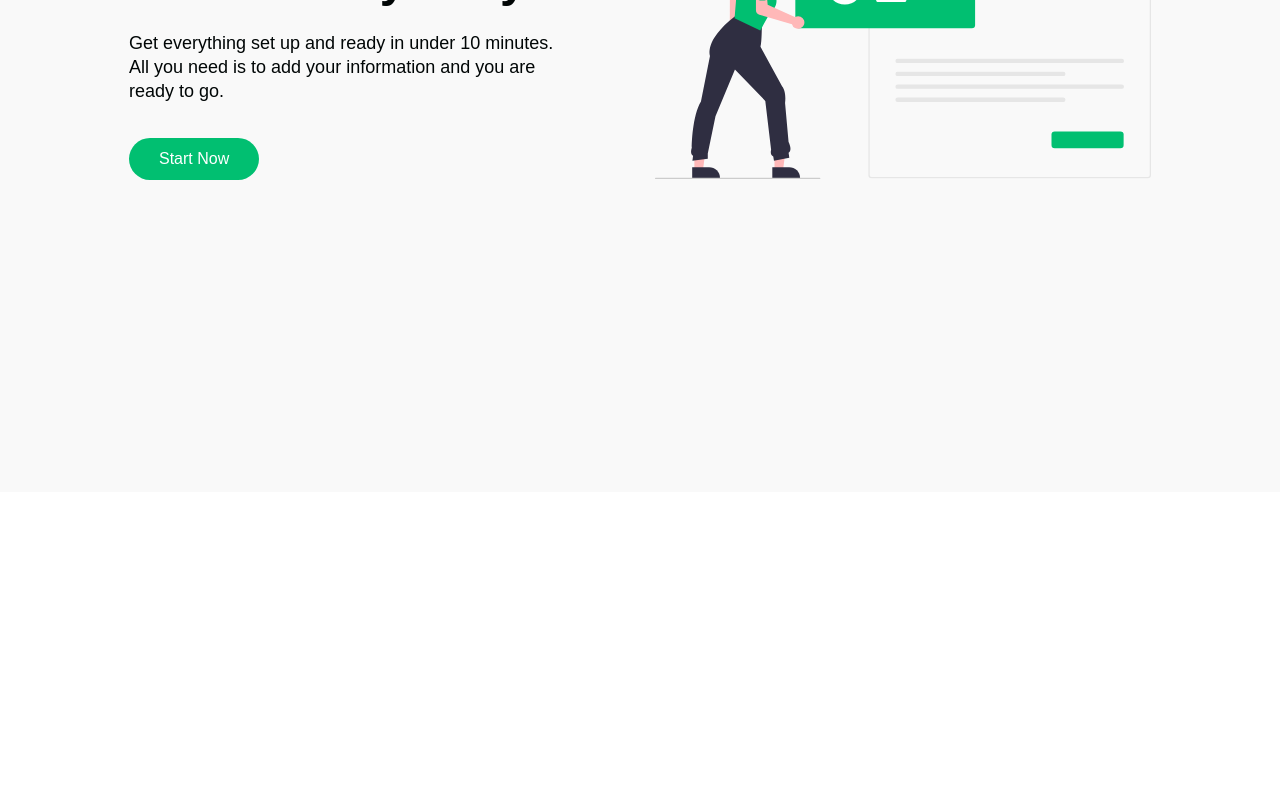
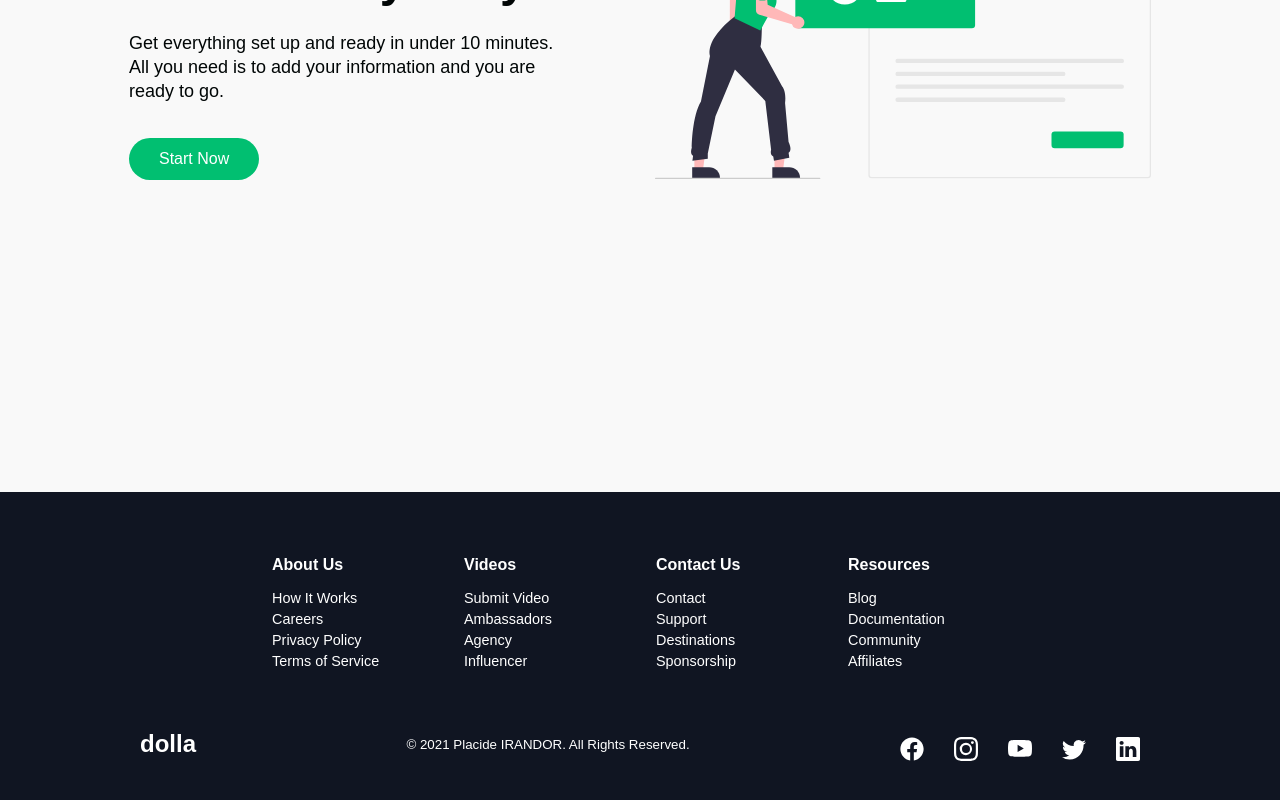
Before and after one commit to rachel490/dolla, a React (Create React App) app: page / in a window 1280 px wide. Shown: the part 3748-4548 px from the top of the page. Before the commit the page ends 4240 px from the top, so only its background shows below. Built offline with nearby package versions, Linux system fonts and the light colour scheme; a web font is replaced by a local one.

Commit message:
add Footer component

```diff
--- /dev/null
+++ b/src/components/Footer/Footer.jsx
@@ -0,0 +1,93 @@
+import React from 'react';
+import { FaFacebook } from 'react-icons/fa';
+import { BsInstagram, BsYoutube, BsTwitter, BsLinkedin } from 'react-icons/bs';
+import {
+  FooterContainer,
+  FooterWrapper,
+  LinkContainer,
+  LinkWrapper,
+  LinkTitle,
+  LinkList,
+  LinkItem,
+  SocialMediaContainer,
+  SocialMediaWrapper,
+  SocialMediaLogo,
+  SocialIconsWrapper,
+  SocialIconLink,
+  CopyRight,
+} from './Footer.style';
+
+const Footer = () => {
+  return (
+    <FooterContainer>
+      <FooterWrapper>
+        <LinkContainer>
+          <LinkWrapper>
+            <LinkList>
+              <LinkTitle>About Us</LinkTitle>
+              <LinkItem to='/'>How It Works</LinkItem>
+              <LinkItem to='/'>Careers</LinkItem>
+              <LinkItem to='/'>Privacy Policy</LinkItem>
+              <LinkItem to='/'>Terms of Service</LinkItem>
+            </LinkList>
+            <LinkList>
+              <LinkTitle>Videos</LinkTitle>
+              <LinkItem to='/'>Submit Video</LinkItem>
+              <LinkItem to='/'>Ambassadors</LinkItem>
+              <LinkItem to='/'>Agency</LinkItem>
+              <LinkItem to='/'>Influencer</LinkItem>
+            </LinkList>
+          </LinkWrapper>
+          <LinkWrapper>
+            <LinkList>
+              <LinkTitle>Contact Us</LinkTitle>
+              <LinkItem to='/'>Contact</LinkItem>
+              <LinkItem to='/'>Support</LinkItem>
+              <LinkItem to='/'>Destinations</LinkItem>
+              <LinkItem to='/'>Sponsorship</LinkItem>
+            </LinkList>
+            <LinkList>
+              <LinkTitle>Resources</LinkTitle>
+              <LinkItem to='/'>Blog</LinkItem>
+              <LinkItem to='/'>Documentation</LinkItem>
+              <LinkItem to='/'>Community</LinkItem>
+              <LinkItem to='/'>Affiliates</LinkItem>
+            </LinkList>
+          </LinkWrapper>
+        </LinkContainer>
+
+      <SocialMediaContainer>
+        <SocialMediaWrapper>
+          <SocialMediaLogo to='/'>dolla</SocialMediaLogo>
+          <CopyRight>
+            © {new Date().getFullYear()} Placide IRANDOR. All Rights Reserved.
+          </CopyRight>
+          <SocialIconsWrapper>
+            <SocialIconLink href='/' target='_blank' aria-label='Facebook'>
+              <FaFacebook />
+            </SocialIconLink>
+            <SocialIconLink href='/' target='_blank' aria-label='Instagram'>
+              <BsInstagram />
+            </SocialIconLink>
+            <SocialIconLink href='/' target='_blank' aria-label='Youtube'>
+              <BsYoutube />
+            </SocialIconLink>
+            <SocialIconLink
+              href='//www.twitter.com/briandesignz'
+              target='_blank'
+              aria-label='Twitter'
+            >
+              <BsTwitter />
+            </SocialIconLink>
+            <SocialIconLink href='/' target='_blank' aria-label='LinkedIn'>
+              <BsLinkedin />
+            </SocialIconLink>
+          </SocialIconsWrapper>
+        </SocialMediaWrapper>
+      </SocialMediaContainer>
+      </FooterWrapper>
+    </FooterContainer>
+  );
+};
+
+export default Footer;
--- /dev/null
+++ b/src/components/Footer/Footer.style.jsx
@@ -0,0 +1,116 @@
+import styled from 'styled-components';
+import { Link } from 'react-router-dom';
+
+export const FooterContainer = styled.footer`
+  background-color: #101522;
+`;
+
+export const FooterWrapper = styled.section`
+  display: flex;
+  flex-direction: column;
+  justify-content: center;
+  align-items: center;
+  max-width: 1100px;
+  padding: 48px 24px;
+  margin: 0 auto;
+`;
+
+export const LinkContainer = styled.div`
+  display: flex;
+
+  @media screen and (max-width: 480px) {
+    flex-direction: column;
+  }
+`;
+
+export const LinkWrapper = styled.div`
+  display: flex;
+  justify-content: center;
+
+  @media screen and (max-width: 820px) {
+    padding-top: 32px;
+  }
+`;
+
+export const LinkList = styled.div`
+  margin: 16px;
+  width: 160px;
+  box-sizing: border-box;
+  display: flex;
+  flex-direction: column;
+  align-items: flex-start;
+  color: #fff;
+  text-align: left;
+
+  @media screen and (max-width: 420px) {
+    margin: 0;
+    padding: 10px;
+    width: 100%;
+  }
+`;
+
+export const LinkTitle = styled.span`
+  font-weight: 700;
+  font-size: 1rem;
+  margin-bottom: 16px;
+`;
+
+export const LinkItem = styled(Link)`
+  margin-bottom: 5px;
+  font-size: 0.9rem;
+  text-decoration: none;
+  color: #fff;
+
+  &:hover {
+    color: #01bf71;
+    transition: 0.3s ease-in-out;
+  }
+`;
+
+
+
+export const SocialMediaContainer = styled.section`
+  max-width: 1000px;
+  width: 100%;
+`;
+
+export const SocialMediaWrapper = styled.section`
+  color: #fff;
+  display: flex;
+  align-items: center;
+  justify-content: space-between;
+  max-width: 1100px;
+  margin: 40px auto 0 auto;
+
+  @media screen and (max-width: 420px) {
+    flex-direction: column;
+  }
+`;
+
+export const SocialMediaLogo = styled(Link)`
+  color: #fff;
+  text-decoration: none;
+  font-size: 1.5rem;
+  display: flex;
+  align-items: center;
+  margin-bottom: 16px;
+  justify-self: start;
+  font-weight: bold;
+  cursor: pointer;
+`;
+
+export const CopyRight = styled.small`
+  margin-bottom: 16px;
+`;
+
+export const SocialIconsWrapper = styled.div`
+  display: flex;
+  justify-content: space-between;
+  align-items: center;
+  width: 240px;
+`;
+
+export const SocialIconLink = styled.a`
+  font-size: 24px;
+  color: #fff;
+`;
--- a/src/pages/HomePage.jsx
+++ b/src/pages/HomePage.jsx
@@ -5,6 +5,7 @@ import InfoSection from '../components/InfoSection/InfoSection';
 import Navbar from '../components/Navbar/Navbar';
 import ServiceSection from '../components/ServiceSection/ServiceSection';
 import Sidebar from '../components/Sidebar/Sidebar';
+import Footer from '../components/Footer/Footer';
 
 const HomePage = () => {
   const [isOpen, setIsOpen] = useState(false); //isOpen=false로 초기값 설정
@@ -22,6 +23,7 @@ const HomePage = () => {
       <InfoSection {...homeObjTwo} />
       <ServiceSection />
       <InfoSection {...homeObjThree} />
+      <Footer />
     </div>
   );
 };
```
